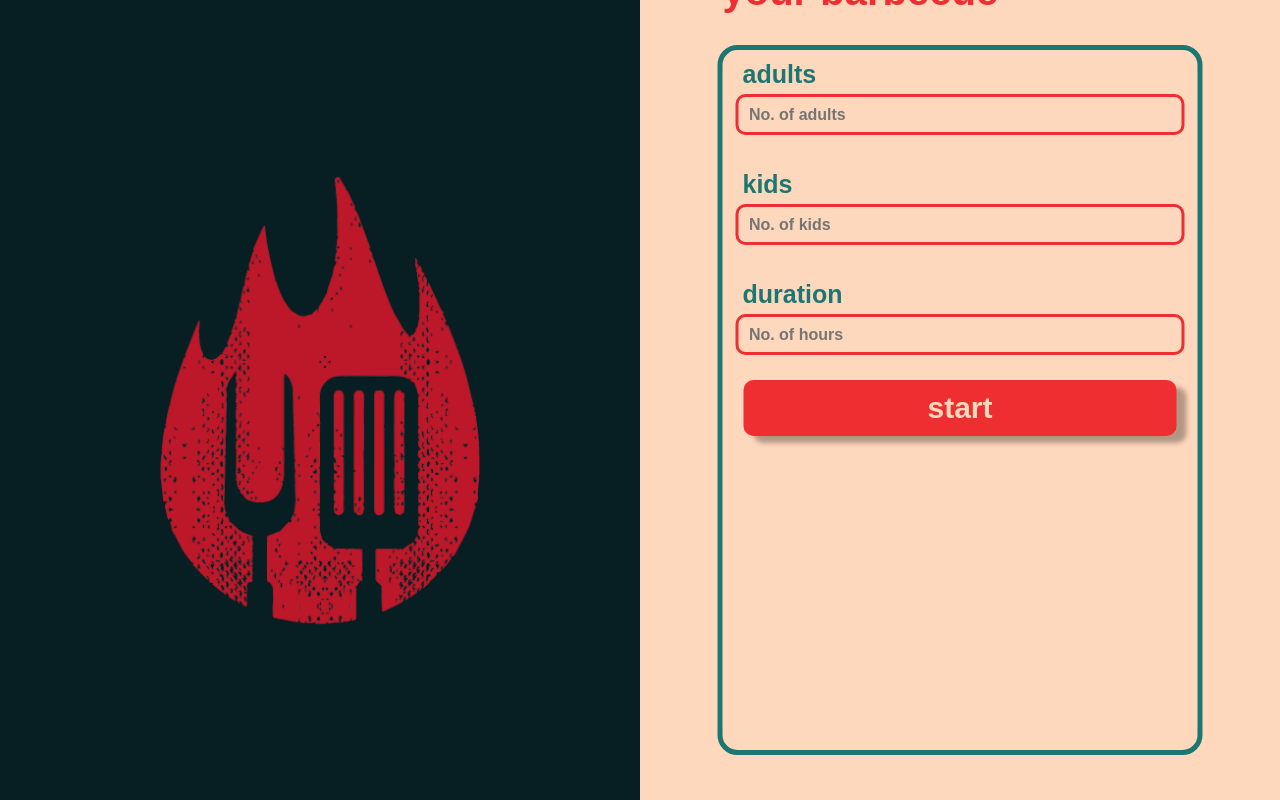
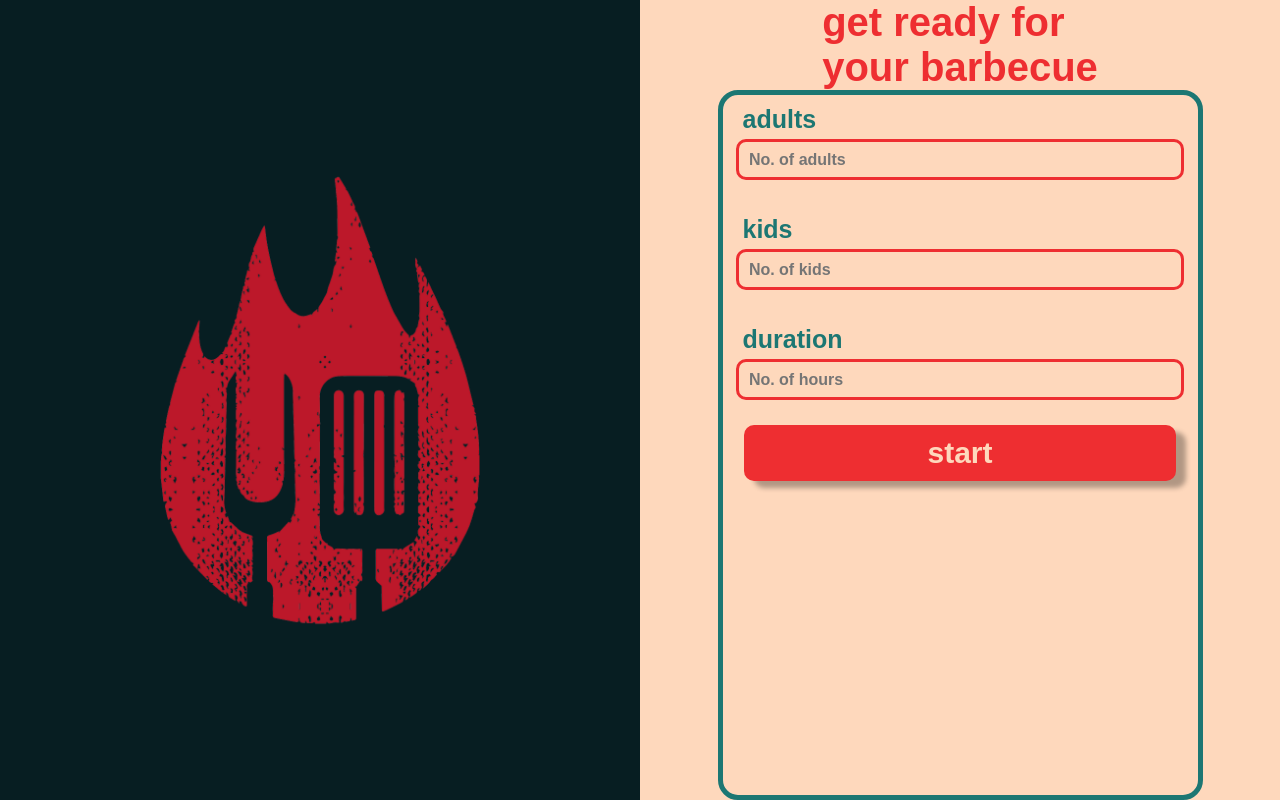
Before and after one commit to blmiranda/barbecuelist, a plain HTML site: page src/index.html in a window 1280 px wide. Drawn offline with Linux system fonts and the light colour scheme.

Commit message:
Updated styles

```diff
--- a/src/CSS/style.css
+++ b/src/CSS/style.css
@@ -5,6 +5,7 @@
 
 body, html{
   font-family: Futura, sans-serif;
+  display: flex;
 }
 
 
@@ -32,26 +33,22 @@ body, html{
   background-color: #FED8BC;
   width: 50vw;
   height: 100vh;
-  float: left;
-  position: relative;
+
+  display: flex;
+  flex-direction: column;
+  justify-content: center;
+  align-items: center;
 }
 .card{
   width: 475px;
   height: 700px;
   border: 5.5px solid #1C7773;
   border-radius: 20px;
-  position: absolute;
-  top: 50%;
-  left: 50%;
-  transform: translate(-50%,-50%);
   text-align: center;
 }
 h1{
   color: #EE2E31;
   font-size: 40px;
-  position: absolute;
-  top: -18%;
-  text-align: left;
 }
 .categories{
   color: #1C7773;
--- a/src/index.html
+++ b/src/index.html
@@ -1,5 +1,6 @@
 <!DOCTYPE html>
 <html>
+
 <head>
   <title>barbecuelist</title>
 
@@ -14,9 +15,9 @@
   </div>
 
   <div class="rightcontainer">
-            <div class="card">
     <h1>get ready for<br>your barbecue</h1>
 
+    <div class="card">
       <p class="categories">adults</p>
       <input id="adults" type="number" placeholder="No. of adults">
 
@@ -34,4 +35,5 @@
 
   <script src="./scripts/script.js"></script>
 </body>
+
 </html>
```
Lines whose indentation alone changed are shown as unchanged.
